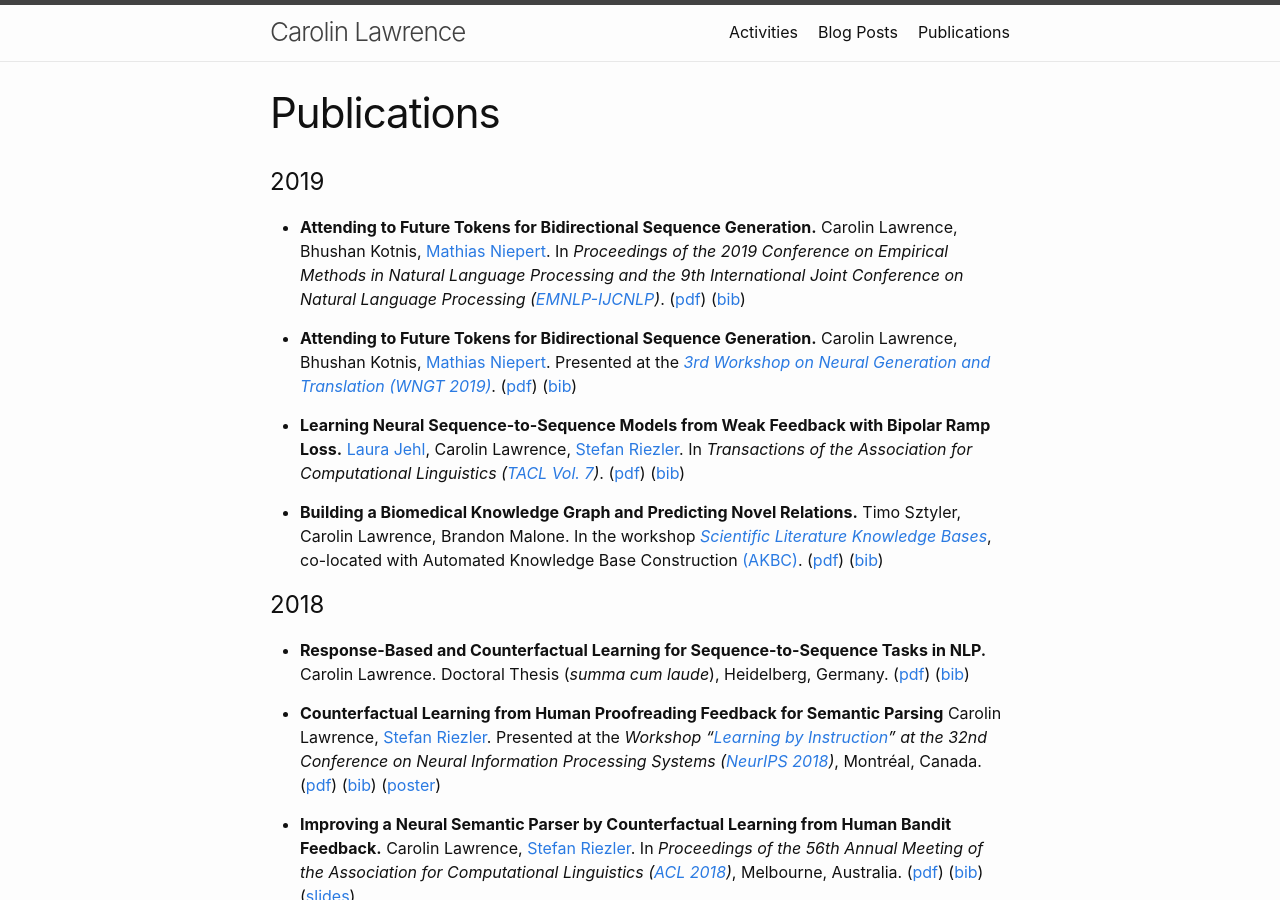
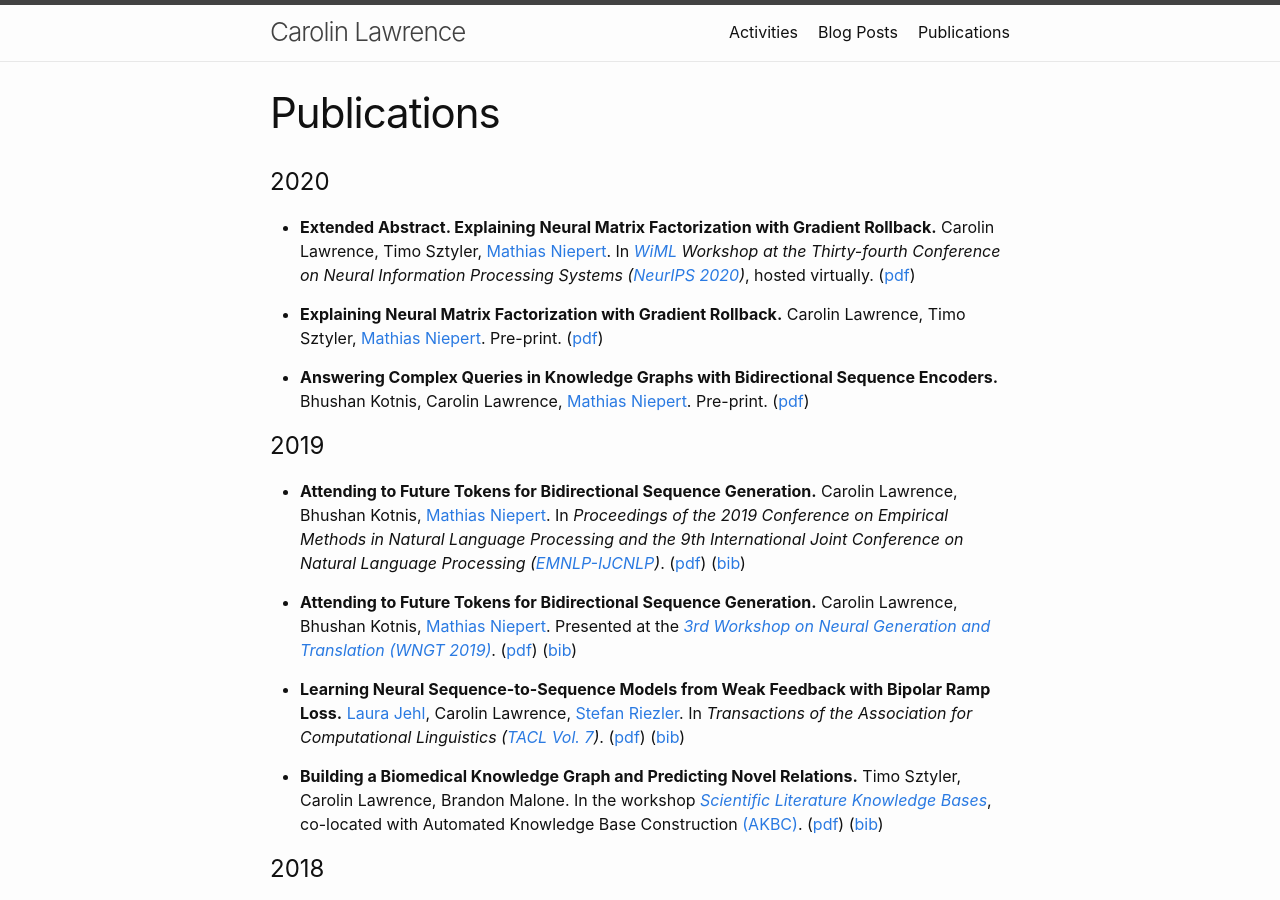
Before and after one commit to carolinlawrence/carolinlawrence.github.io, a Jekyll site: the page built from publications.markdown, in a window 1280 px wide and 900 px high. Built offline with Jekyll 4.4.1, drawn with Linux system fonts in a browser that asks for light colours.

Commit message:
Update publications.markdown

```diff
--- a/publications.markdown
+++ b/publications.markdown
@@ -3,6 +3,13 @@ title: Publications
 permalink: "/publications/"
 layout: page
 ---
+
+# 2020
+<ul>
+<p><li><b>Extended Abstract. Explaining Neural Matrix Factorization with Gradient Rollback.</b> Carolin Lawrence, Timo Sztyler, <a href='http://www.matlog.net'>Mathias Niepert</a>. In <i><a href="https://wimlworkshop.org/neurips2020/">WiML</a> Workshop at the Thirty-fourth Conference on Neural Information Processing Systems (<a href="https://nips.cc/Conferences/2020">NeurIPS 2020</a>)</i>, hosted virtually. (<a href="https://arxiv.org/abs/2010.05516">pdf</a>)</li></p>
+<p><li><b>Explaining Neural Matrix Factorization with Gradient Rollback.</b> Carolin Lawrence, Timo Sztyler, <a href='http://www.matlog.net'>Mathias Niepert</a>. Pre-print. (<a href="https://arxiv.org/abs/2010.05516">pdf</a>)</li></p>
+<p><li><b>Answering Complex Queries in Knowledge Graphs with Bidirectional Sequence Encoders.</b> Bhushan Kotnis, Carolin Lawrence, <a href='http://www.matlog.net'>Mathias Niepert</a>. Pre-print. (<a href="https://arxiv.org/abs/2004.02596">pdf</a>)</li></p>
+</ul>
 
 # 2019
 <ul>
```
